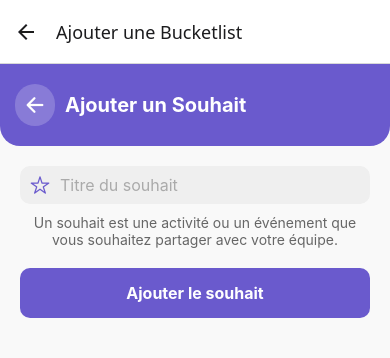
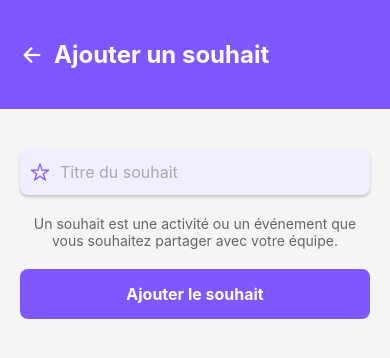
Before and after one commit to ty-mxm/calendo-app, a React Native app in the folder MyApp/: screen /AddBucketlist in a window 390 px wide. Shown: the top 358 px of the page. Built offline with nearby package versions, Linux system fonts and the light colour scheme.

Commit message:
✨ Fix headers for auth screen, update Add Bucketlist screen to 'souhait' logic

```diff
--- a/MyApp/App.tsx
+++ b/MyApp/App.tsx
@@ -171,7 +171,7 @@ export default function App() {
   component={AddBucketListScreen}
   options={{
     title: 'Ajouter une Bucketlist',
-    headerShown: true,
+    headerShown: false,
     headerBackTitle: 'Retour',
   }}
 />
--- a/MyApp/src/screens/Bucketlists/AddBucketListScreen.tsx
+++ b/MyApp/src/screens/Bucketlists/AddBucketListScreen.tsx
@@ -33,14 +33,14 @@ export default function AddWishScreen() {
         <TouchableOpacity onPress={() => navigation.goBack()} style={styles.backButton}>
           <Ionicons name="arrow-back" size={24} color="#FFF" />
         </TouchableOpacity>
-        <Text style={styles.headerTitle}>Ajouter un Souhait</Text>
+        <Text style={styles.headerTitle}>Ajouter un souhait</Text>
       </View>
 
       {/* Form */}
       <View style={styles.formContainer}>
         {/* Wish Title Input */}
         <View style={styles.inputContainer}>
-          <Ionicons name="star-outline" size={20} color="#6A5ACD" />
+          <Ionicons name="star-outline" size={20} color="#7F57FF" />
           <TextInput
             style={styles.input}
             placeholder="Titre du souhait"
@@ -66,25 +66,21 @@ export default function AddWishScreen() {
 const styles = StyleSheet.create({
   container: {
     flex: 1,
-    backgroundColor: '#F9F9F9',
+    backgroundColor: '#F5F5F5',
   },
   header: {
     flexDirection: 'row',
     alignItems: 'center',
-    paddingVertical: 20,
-    paddingHorizontal: 15,
-    backgroundColor: '#6A5ACD',
-    borderBottomLeftRadius: 20,
-    borderBottomRightRadius: 20,
+    backgroundColor: '#7F57FF',
+    paddingVertical: 40,
+    paddingHorizontal: 20,
+    marginBottom: 20,
   },
   backButton: {
     marginRight: 10,
-    backgroundColor: 'rgba(255, 255, 255, 0.2)',
-    padding: 8,
-    borderRadius: 50,
   },
   headerTitle: {
-    fontSize: 20,
+    fontSize: 24,
     fontWeight: 'bold',
     color: '#FFF',
   },
@@ -94,11 +90,16 @@ const styles = StyleSheet.create({
   inputContainer: {
     flexDirection: 'row',
     alignItems: 'center',
-    backgroundColor: '#EFEFEF',
-    borderRadius: 10,
+    backgroundColor: '#F0EFFF', // Light purple background
+    borderRadius: 8,
     paddingHorizontal: 10,
-    paddingVertical: 8,
-    marginBottom: 10,
+    paddingVertical: 12,
+    marginBottom: 20,
+    elevation: 2,
+    shadowColor: '#000',
+    shadowOffset: { width: 0, height: 2 },
+    shadowOpacity: 0.2,
+    shadowRadius: 3,
   },
   input: {
     flex: 1,
@@ -113,14 +114,14 @@ const styles = StyleSheet.create({
     textAlign: 'center',
   },
   addButton: {
-    backgroundColor: '#6A5ACD',
+    backgroundColor: '#7F57FF',
     padding: 15,
-    borderRadius: 10,
+    borderRadius: 8,
     alignItems: 'center',
   },
   addButtonText: {
     color: '#FFF',
+    fontSize: 16,
     fontWeight: 'bold',
-    fontSize: 16,
   },
 });
--- a/MyApp/src/screens/Home/HomeScreen.tsx
+++ b/MyApp/src/screens/Home/HomeScreen.tsx
@@ -56,7 +56,7 @@ export default function HomeScreen() {
 
   const [selectedDate, setSelectedDate] = useState('');
 
-  const colors = ['#6495ED', '#FFD700', '#FF4500'];
+  const colors = ['#FFA07A', '#40E0D0', '#FFD700'];
 
   return (
     <ScrollView style={styles.container} contentContainerStyle={{ paddingBottom: 100 }}>
```
